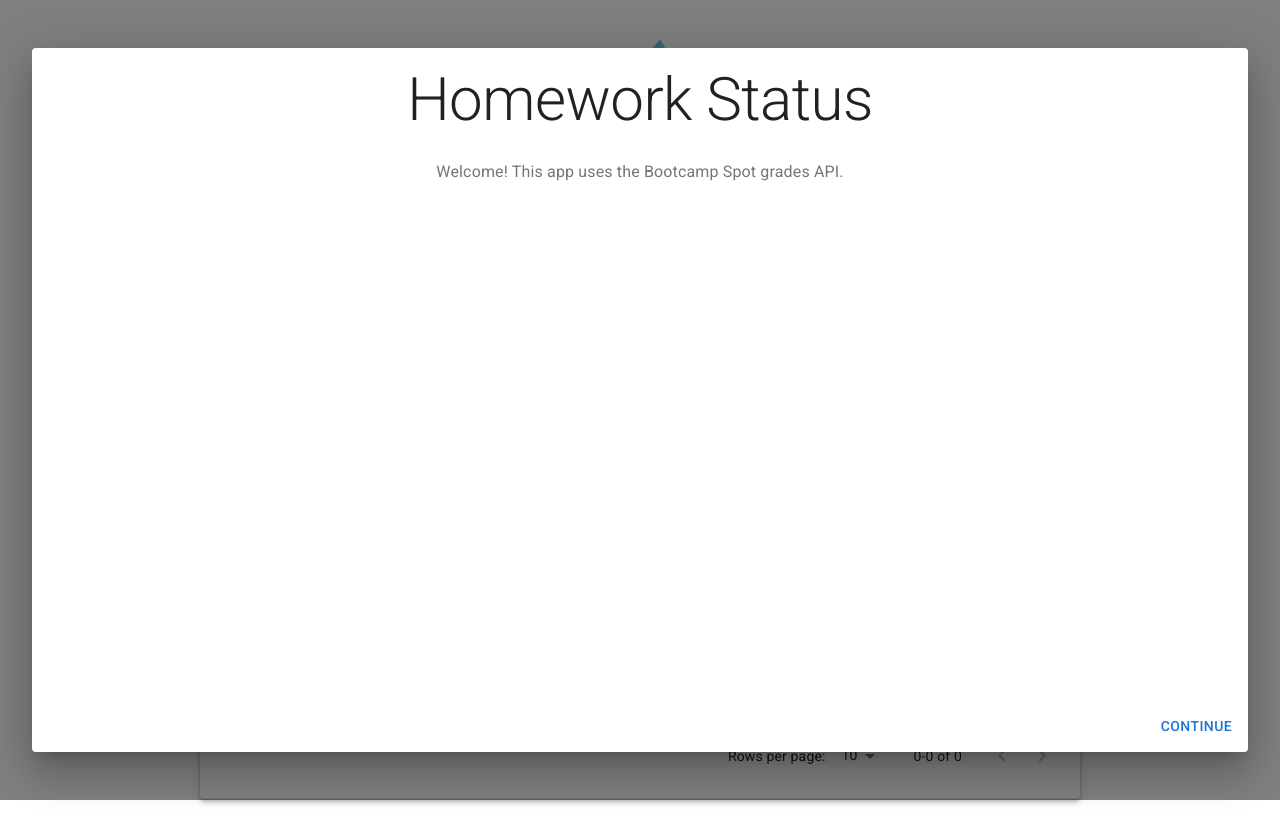
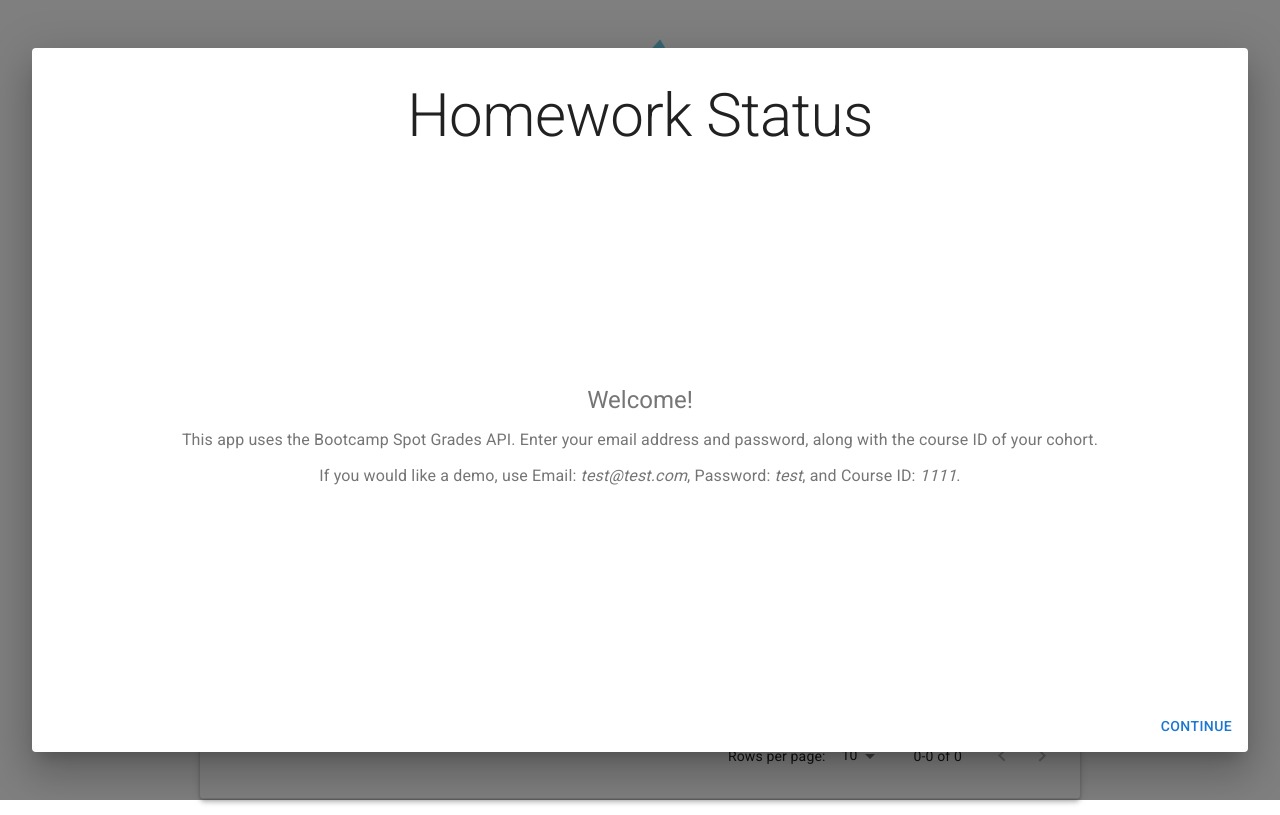
Before and after one commit to petercolella/hw-status, a React (Create React App) app in the folder client/: page / in a window 1280 px wide. Built offline with nearby package versions, Linux system fonts and the light colour scheme; the HTML template or start-up script is replaced by a standard one.

Commit message:
updates text content and styling of Welcome dialog

```diff
--- a/client/src/components/Welcome/index.js
+++ b/client/src/components/Welcome/index.js
@@ -9,12 +9,26 @@ import DialogTitle from '@material-ui/core/DialogTitle';
 import Typography from '@material-ui/core/Typography';
 
 const useStyles = makeStyles(theme => ({
+  content: {
+    display: 'flex',
+    flexDirection: 'column',
+    justifyContent: 'center',
+    paddingLeft: theme.spacing(4),
+    paddingRight: theme.spacing(4)
+  },
+  contentText: {
+    // paddingLeft: '3.75rem',
+    // paddingRight: '3.75rem'
+  },
   dialog: {
     display: 'flex',
     flexDirection: 'column',
     justifyContent: 'space-between',
     minHeight: `calc(100vh - ${theme.spacing(12)}px)`,
     textAlign: 'center'
+  },
+  title: {
+    padding: theme.spacing(4)
   }
 }));
 
@@ -28,16 +42,29 @@ const Welcome = () => {
   };
 
   return (
-    <Dialog fullWidth maxWidth="xl" onClose={handleClose} open={open}>
+    <Dialog
+      fullWidth
+      maxWidth="xl"
+      onClose={handleClose}
+      open={open}
+      scroll={'body'}>
       <div className={classes.dialog}>
-        <DialogTitle disableTypography>
+        <DialogTitle className={classes.title} disableTypography>
           <Typography align="center" variant="h2">
             Homework Status
           </Typography>
         </DialogTitle>
-        <DialogContent>
-          <DialogContentText>
-            Welcome! This app uses the Bootcamp Spot grades API.
+        <DialogContent className={classes.content}>
+          <DialogContentText className={classes.contentText} variant="h5">
+            Welcome!
+          </DialogContentText>
+          <DialogContentText className={classes.contentText}>
+            This app uses the Bootcamp Spot Grades API. Enter your email address
+            and password, along with the course ID of your cohort.
+          </DialogContentText>
+          <DialogContentText className={classes.contentText}>
+            If you would like a demo, use Email: <em>test@test.com</em>,
+            Password: <em>test</em>, and Course ID: <em>1111</em>.
           </DialogContentText>
         </DialogContent>
         <DialogActions>
```
